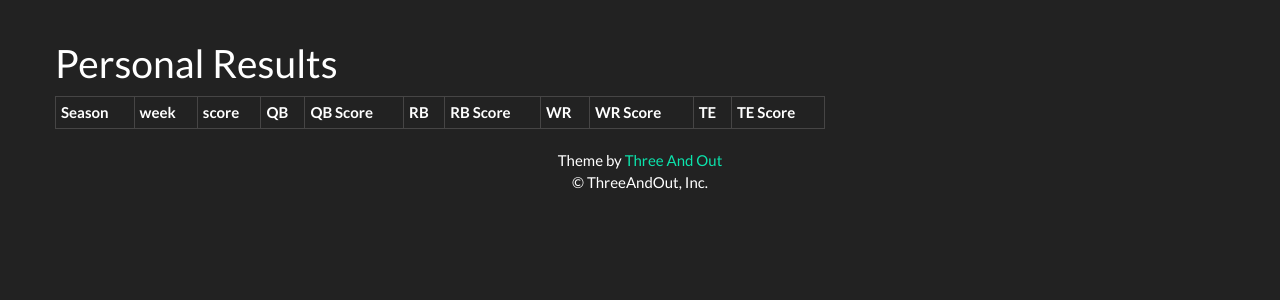
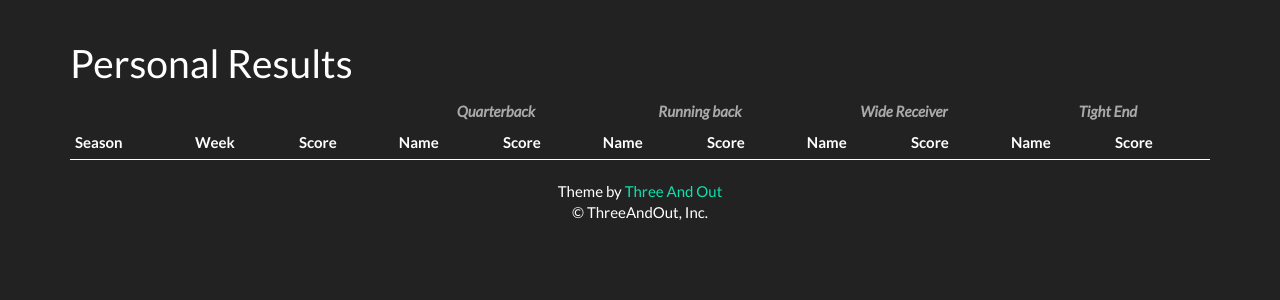
Before and after one commit to jxp360/threeandout, a Django app: page /threeandout/personalresults/ in a window 1280 px wide. Shown: the part 60-360 px from the top of the page. Run offline with Django 3.2, Linux system fonts and the light colour scheme; a user stored in the database is signed in; data comes from the database, SQL or seed files in the repository; lists and menus that the app fills with data are empty; parts of the project's set-up code (start-up, migrations or seed data) failed here and were passed over; some libraries are stand-ins or nearby versions.

Commit message:
Fixed the Weekly Results, Personal Results and Current Standings tables to all follow the same format as the Picks Table

```diff
--- a/threeandout/media/static/css/bootstrap-table.css
+++ b/threeandout/media/static/css/bootstrap-table.css
@@ -56,3 +51,22 @@
     overflow-y: auto;
     overflow-x: hidden;
 }
+
+.table > tbody {
+  color: darkgrey;
+  border-bottom: 1px solid darkgrey;
+}
+.table > thead {
+  border-bottom: 1px solid white;
+}
+.table > tbody > tr > td > strong {
+  color: #ffffff;
+}
+.table > tbody > tr > td > em {
+  color: #ffffff;
+}
+.deemphasis {
+  color: darkgrey;
+  font-style: italic;
+  /*font-weight: normal;*/
+}
--- a/threeandout/templates/base.html
+++ b/threeandout/templates/base.html
@@ -115,8 +115,10 @@
 
 <div class="container">
   <div class="row">
-    {% block content %}
-    {% endblock %}
+    <div class="col-sm-12">
+      {% block content %}
+      {% endblock %}
+    </div>
   </div>
 </div>
 
--- a/threeandout/threeandout/apps/ff_core/templates/ff_core/personalresults.html
+++ b/threeandout/threeandout/apps/ff_core/templates/ff_core/personalresults.html
@@ -7,29 +7,38 @@
 <h1> Personal Results </h1>
 
 <div class="row">
-<div class="col-sm-8">
-<table id="personal-table" class="table table-striped table-bordered table-condensed sorter-bootstrap">
+<div class="col-sm-12">
+<table id="personal-table" class="table table-striped table-condensed sorter-bootstrap">
 <thead>
   <tr>
+    <th></th>
+    <th></th>
+    <th></th>
+    <th colspan="2" class="text-center deemphasis">Quarterback</th>
+    <th colspan="2" class="text-center deemphasis">Running back</th>
+    <th colspan="2" class="text-center deemphasis">Wide Receiver</th>
+    <th colspan="2" class="text-center deemphasis">Tight End</th>
+  </tr>
+  <tr>
     <th>Season</th>
-    <th>week</th>
-    <th>score</th>
-    <th>QB</th>
-    <th>QB Score</th>
-    <th>RB</th>
-    <th>RB Score</th>
-    <th>WR</th>
-    <th>WR Score</th>
-    <th>TE</th>
-    <th>TE Score</th>
+    <th>Week</th>
+    <th>Score</th>
+    <th>Name</th>
+    <th>Score</th>
+    <th>Name</th>
+    <th>Score</th>
+    <th>Name</th>
+    <th>Score</th>
+    <th>Name</th>
+    <th>Score</th>
   </tr>
  </thead>
  <tbody>
     {% for pick in picks %}
     <tr>
-    <td>{{pick.season_type}}</td>
-    <td>{{pick.week}}</td>
-    <td>{{pick.score}}</td>
+    <td><em>{{pick.season_type}}</em></td>
+    <td><em>{{pick.week}}</em></td>
+    <td><strong>{{pick.score}}</strong></td>
     <td>{{pick.qbName}}</td>
     <td>{{pick.qbScore}}</td>
     <td>{{pick.rbName}}</td>
```
Also changed, not shown: other parts of threeandout/media/static/css/bootstrap-table.css (+13 -18 lines), threeandout/threeandout/apps/ff_core/templates/ff_core/currentstandings.html (+28 -22 lines), threeandout/threeandout/apps/ff_core/templates/ff_core/pickweek.html (+4 -4 lines), threeandout/threeandout/apps/ff_core/templates/ff_core/weeklyresults_new.html (+24 -24 lines), threeandout/threeandout/apps/ff_core/templates/ff_core/weeklyresultsmain.html (+5 -4 lines).
